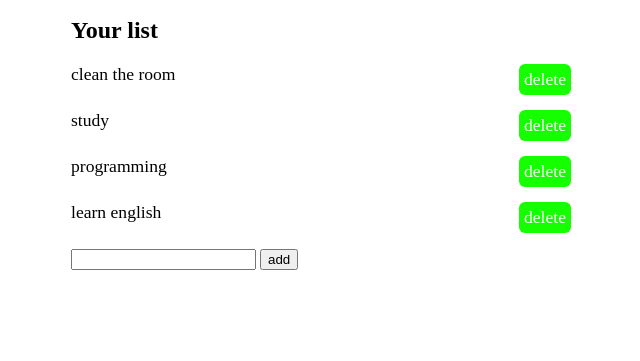
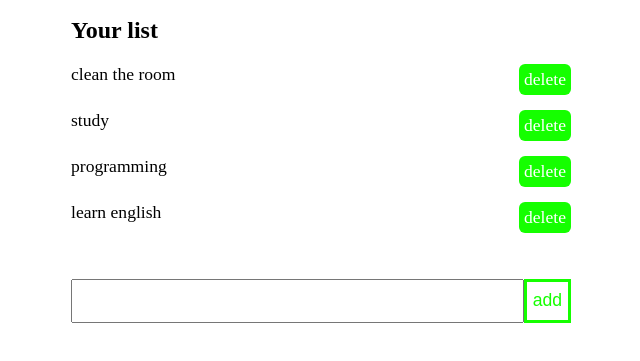
Before and after one commit to alighavidelma/to-do, a plain HTML site: page index.html in a window 1280 px wide. Shown: the part 199-560 px from the top of the page, without its empty margins (319-959 px from the left). Drawn offline with Linux system fonts and the light colour scheme.

Commit message:
add section styled

```diff
--- a/style.css
+++ b/style.css
@@ -45,3 +45,26 @@ header h1 {
   cursor: pointer;
 }
 /* list section end */
+
+/* add section start */
+#add {
+  display: flex;
+  padding-top: 30px;
+}
+
+#add-input {
+  display: block;
+  width: 100%;
+  padding: 8px;
+  font-size: 1.3em;
+}
+
+#add button {
+  outline: none;
+  border: 3px solid rgb(21, 255, 0);
+  background-color: white;
+  color: rgb(21, 255, 0);
+  font-size: 1.1em;
+}
+
+/* add section end */
```
